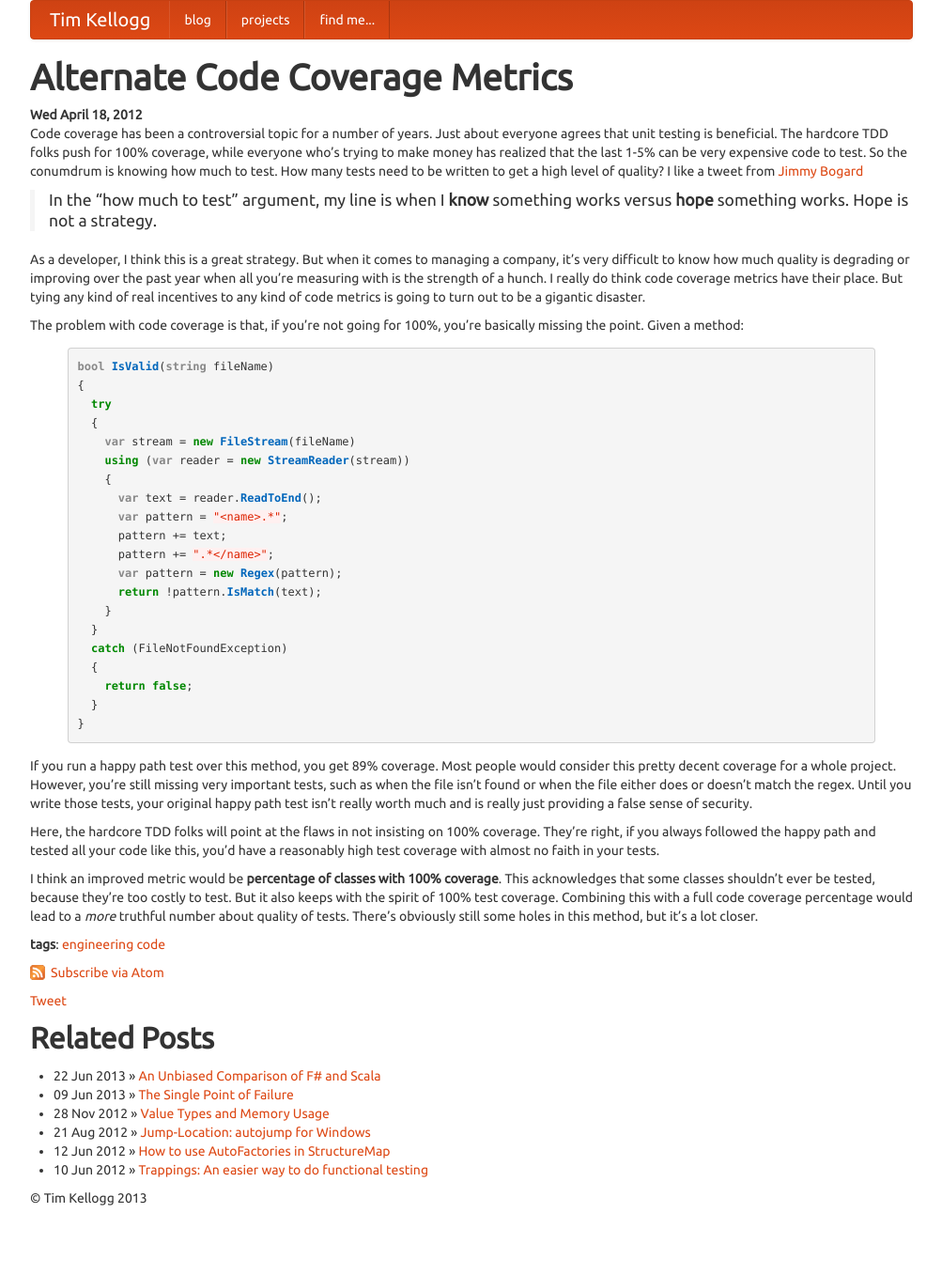
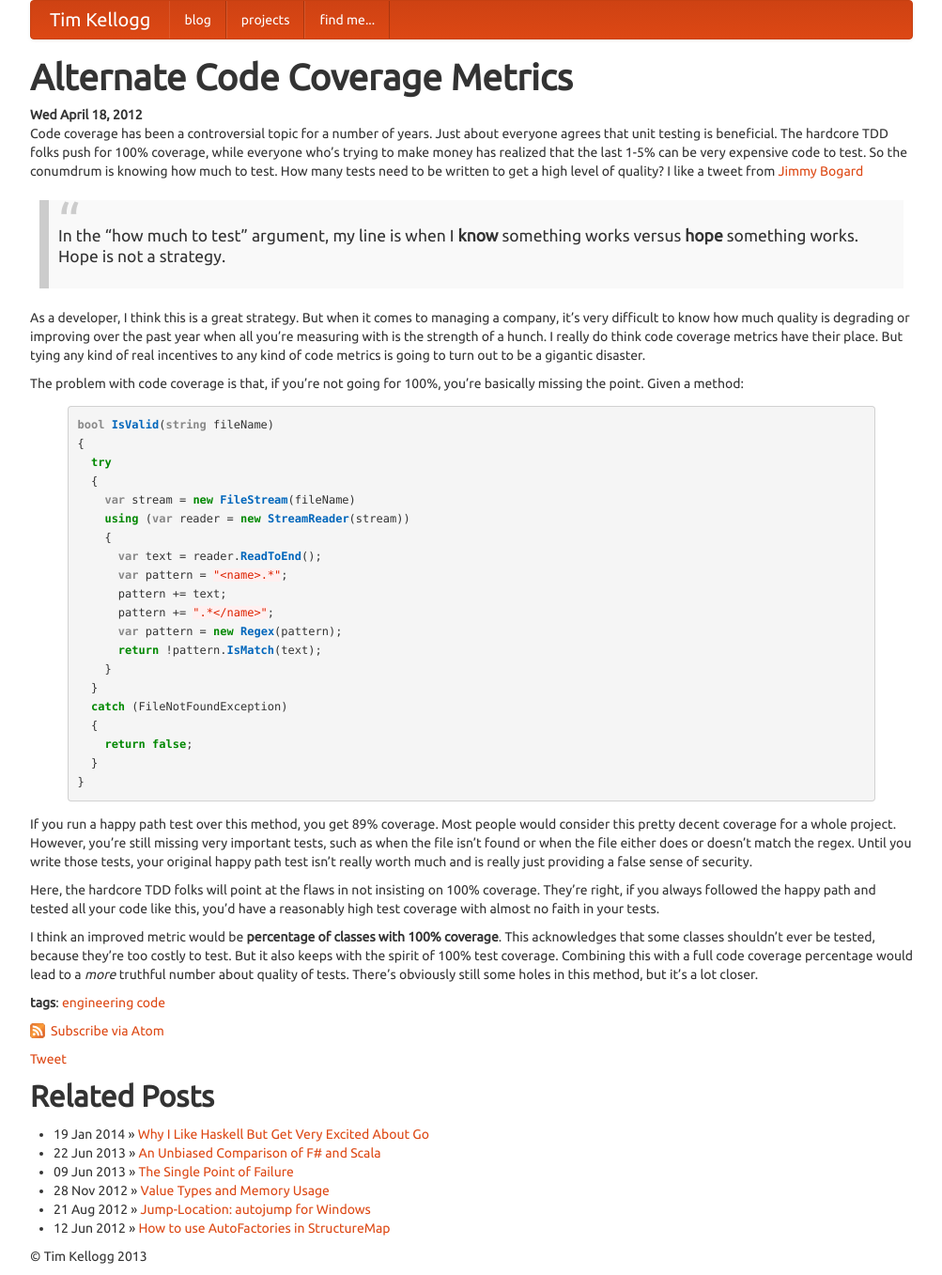
Before and after one commit to tkellogg/tkellogg.github.com, a Jekyll site: the page built from _posts/2012-04-18-code-coverage-metrics.markdown, in a window 1280 px wide. Shown: the whole page at 94% size, without its empty margins (138-1141 px from the left). Built offline with Jekyll 4.4.1, drawn with Linux system fonts in a browser that asks for light colours; comment, search, counter and statistics services are not loaded; before the commit the page ends 1295 px from its top, so only the background shows below that; some of the changed lines change nothing that is shown.

Commit message:
The Haskell-Go blog post

```diff
--- /dev/null
+++ b/_posts/2014-01-19-I-get-excited-about-go.md
@@ -0,0 +1,49 @@
+---
+title: Why I Like Haskell But Get Very Excited About Go
+layout: post
+categories:
+ - hakell
+ - functional-programming
+---
+
+On Friday, shortly after [posting a link][1] about learning Go to Lobste.rs I got this tweet:
+
+<blockquote class="twitter-tweet" lang="en"><p><a href="https://twitter.com/kellogh">@kellogh</a> Since we&#39;re on the topic of link quality, may I ask you not to post Golang stuff to lobste.rs?</p>&mdash; Chris Allen (@bitemyapp) <a href="https://twitter.com/bitemyapp/statuses/424289998167212032">January 17, 2014</a></blockquote>
+<script async="true" src="//platform.twitter.com/widgets.js" charset="utf-8"> </script>
+
+We continued the conversation [via Twitter][2] and then a personal email. The short story is that Chris believes that Go's type system and core language is seriously flawed and that we should be promoting pure and complete languages like Haskell instead of broken languages like Go. I completely agree that Haskell is a beautiful language, and that Go pales in comparison. The thing is, I believe Go (and impure languages like it) are very powerful and we should be excited about them.
+
+Somewhere down the line the conversation lead to this tweet:
+
+<blockquote class="twitter-tweet" lang="en"><p><a href="https://twitter.com/kellogh">@kellogh</a> That doesn&#39;t sound like something somebody that understands Haskell would say. Are you sure? What did you build?</p>&mdash; Chris Allen (@bitemyapp) <a href="https://twitter.com/bitemyapp/statuses/424291827508727809">January 17, 2014</a></blockquote>
+<script async="true" src="//platform.twitter.com/widgets.js" charset="utf-8"> </script>
+
+I mean no harm against Chris or anyone else. He's very passionate and I understand the point he's trying to make, I just don't agree with it. There's a lot of people who share his view, but I haven't heard a lot of people who agree with mine. To clarify my position and respond to his question, I moved the conversation to email:
+
+> Hi Chris,
+>
+> I tried making a MQTT client in Haskell. I was a beginner, it felt impossible to read I/O and hold the state that MQTT requires. I'm sure that someone who really knows Haskell wouldn't have any trouble writing an MQTT client. I tried for a while then gave up.
+>
+>That seems to be a common story though. Man tries Haskell, realizes he's not smart enough and gives up to pursue simple things like distributed systems. OK, that last part is a little snarky but it seems like a developer can only pursue a very limited number of hard things. I thought about becoming an expert in Haskell and writing networking apps, but it doesn't pay well. I can make my company much happier by working hard on distributed systems, embedded systems, organizing meetups, writing blogs, etc.
+>
+> Its all about a point that I've been honing in on over the last few years. Programming isn't an end goal. Even within computer science it isn't an end goal. Its always a means to an end. Its a way to have a computer achieve your goals for you. So I need to focus my effort on what gets me to the end goal.
+>
+> Its really easy to accomplish hard goals when you're working on a team. The trouble is, its really hard to find a team that writes exclusively in Haskell (or any pure functional language for that matter). Its probably because some idiot a long time ago decided that imperative programming is easier; it doesn't really matter though.
+>
+> People learn to program imperatively and the rest of their career needs to be spent unlearning. Sure it would be nice if it wasn't that way. I like languages like C#, Go, Scala and Rust because they introduce the learner to functional concepts at they're own pace without forcing it on them.
+>
+> Imagine if there was an activist group that wanted to get all American people to use chopsticks. They even have proof that if eliminates obesity and diabetes, so they swiftly conquer congress and pass a law stating that all dinnertime place settings must have the option of both chopsticks and fork and spoon. Do you think that most people are going to start using chopsticks after using fork and spoon all their lives? Probably not. But they might start using them incrementally as their friends start catching on.
+>
+> Obviously the analogy isn't perfect but it does have its merits. People will continue using what they know. With programming this has an even bigger effect since the entire team has to agree on the same technology stack.
+>
+> So the short story is that I think we should get excited about the impure languages like C#, Scala, Go and Rust. They're mainstream enough that it gives us hope that one day we can use a more pure language. Until that day I'm choosing to use whatever tools let me get stuff done.
+>
+> I hope this makes sense.
+>
+> Regards, <br/>
+> Tim
+
+I really don't want to start a flame war, but I can't stand how much hate is flying around the developer community. Everything has a purpose. There is no silver bullet, and there is no paradigm, process or technology that is always the best choice. Rather than flaming each other, lets spend time teaching each other about the caveats so we can all achieve our end goals.
+
+ [1]: https://lobste.rs/s/qt8zcq/go_by_example
+ [2]: https://twitter.com/bitemyapp/statuses/424289998167212032
--- a/css/screen.css
+++ b/css/screen.css
@@ -20,3 +20,23 @@
 	background-repeat: no-repeat;
 	padding-left: 22px;
 }
+
+blockquote {
+  background: #f9f9f9;
+  border-left: 10px solid #ccc;
+  margin: 1.5em 10px;
+  padding: 0.5em 10px;
+  quotes: "\201C""\201D""\2018""\2019";
+}
+blockquote:before {
+  color: #ccc;
+  content: open-quote;
+  font-size: 4em;
+  line-height: 0.1em;
+  margin-right: 0.25em;
+  vertical-align: -0.4em;
+}
+blockquote p {
+  display: block;
+	margin-bottom: 12pt;
+}
```
